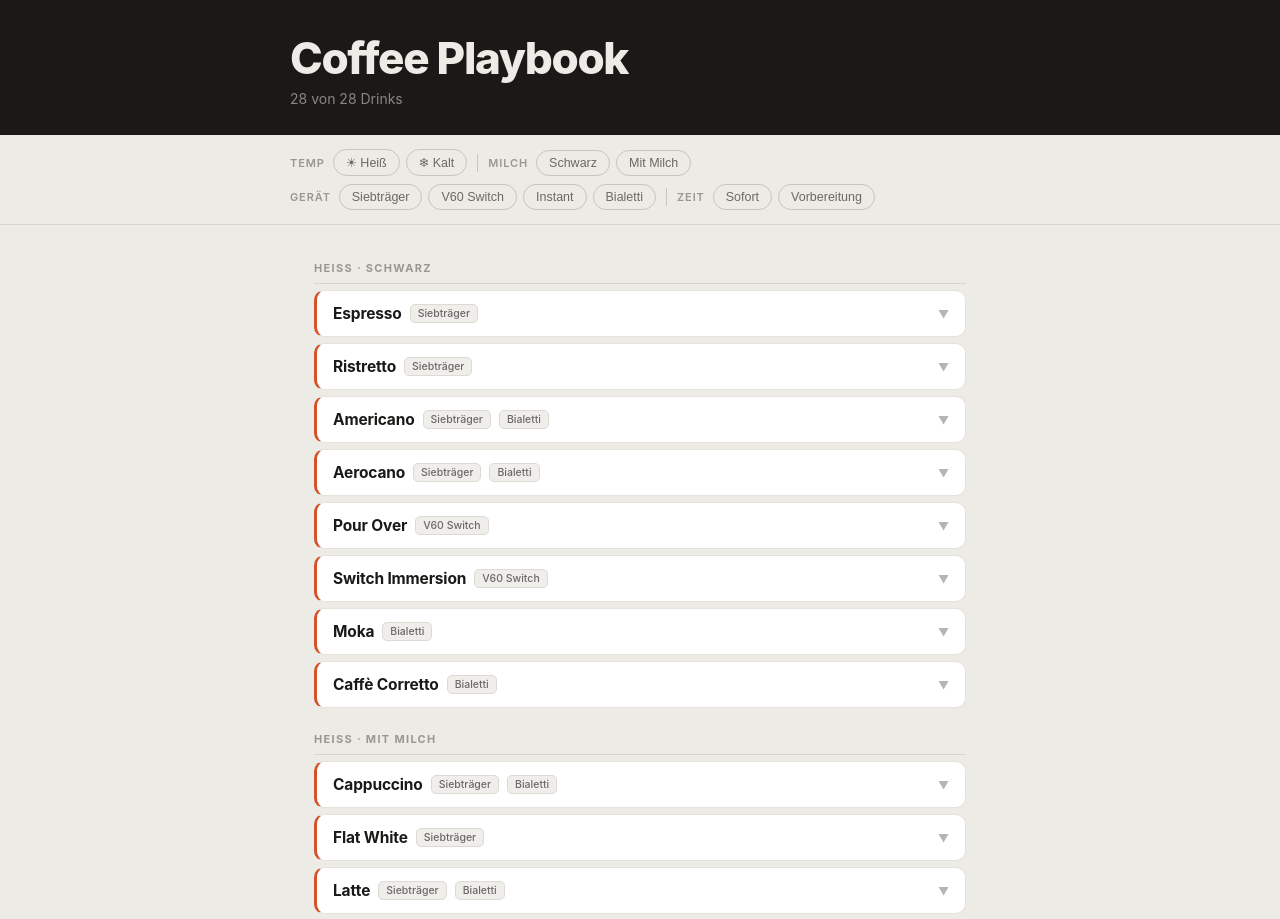
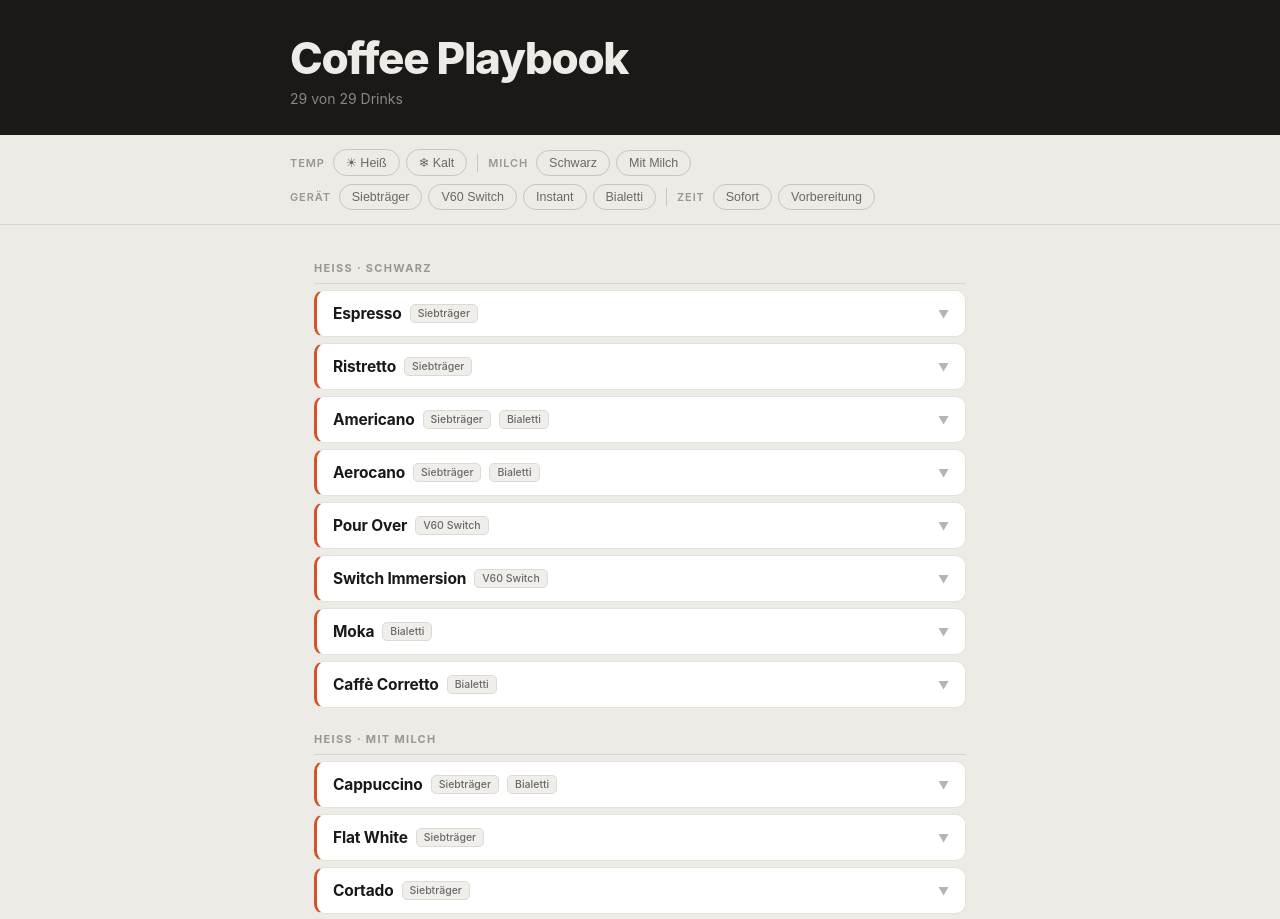
Before and after one commit to linseed-beep/coffee-playbook, a Next.js app: page / in a window 1280 px wide. Shown: the top 919 px of the page. Built offline with nearby package versions, Linux system fonts and the light colour scheme.

Commit message:
Add Cortado to Heiß·Mit Milch
https://claude.ai/code/session_01BhEyFebyQ4Afr46ep9ss8W

```diff
--- a/src/data/drinks.ts
+++ b/src/data/drinks.ts
@@ -58,6 +58,11 @@ export const drinks: Drink[] = [
     id: 8, name: "Flat White", group: "Heiß · Mit Milch",
     temp: "heiss", milk: true, machines: ["siebträger"], prep: "sofort",
     howto: "Doppelter Ristretto + wenig Milch, kaum Schaum. Konzentrierter als Latte, kleiner als Cappuccino. Ursprünglich aus Australien.",
+  },
+  {
+    id: 29, name: "Cortado", group: "Heiß · Mit Milch",
+    temp: "heiss", milk: true, machines: ["siebträger"], prep: "sofort",
+    howto: "Espresso 1:1 mit leicht aufgeschäumter Milch — genug um die Säure zu mildern, wenig genug um den Kaffeegeschmack zu behalten. Kleines Glas, kein Latte Art, kein Schaum-Theater.",
   },
   {
     id: 9, name: "Latte", group: "Heiß · Mit Milch",
```
